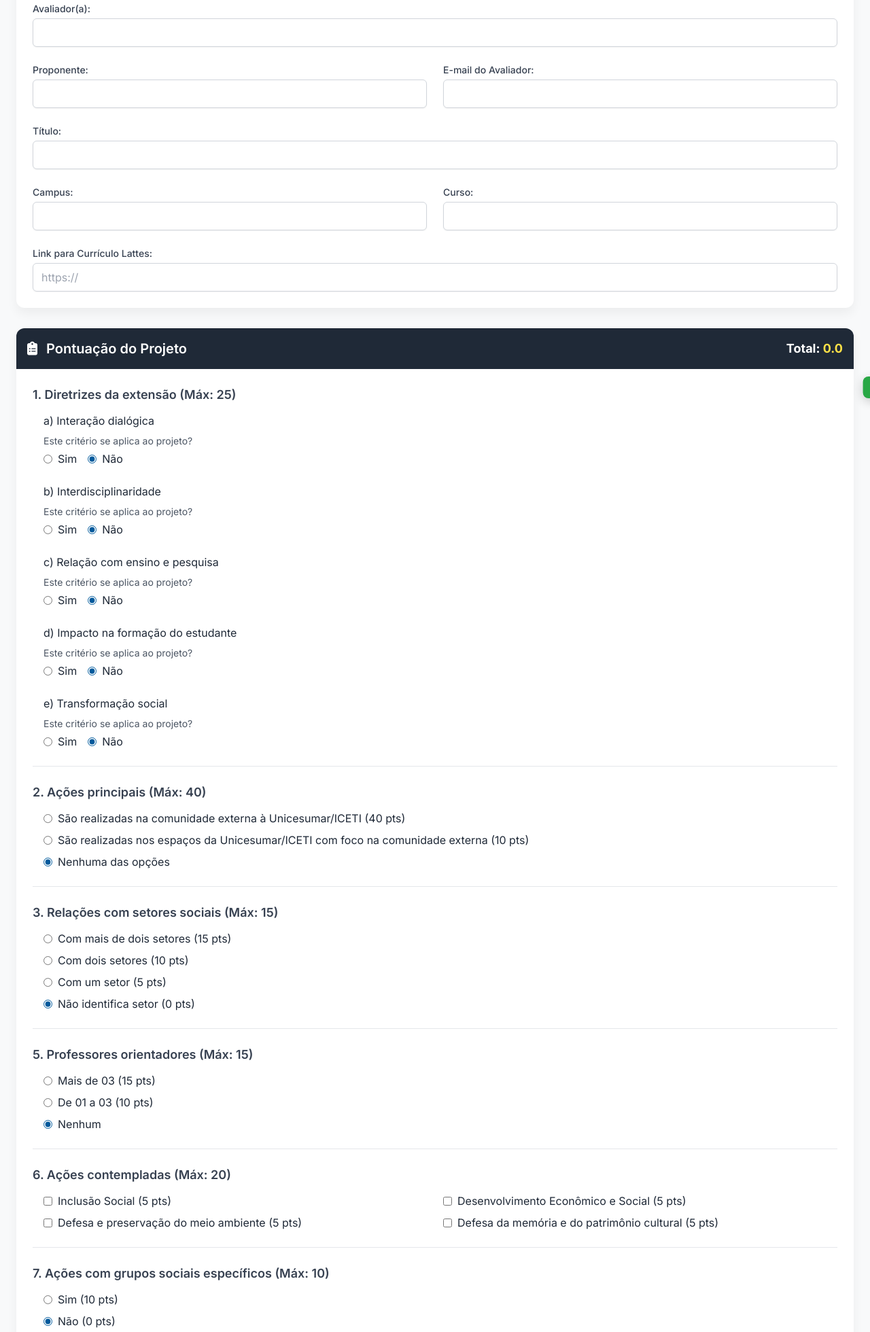
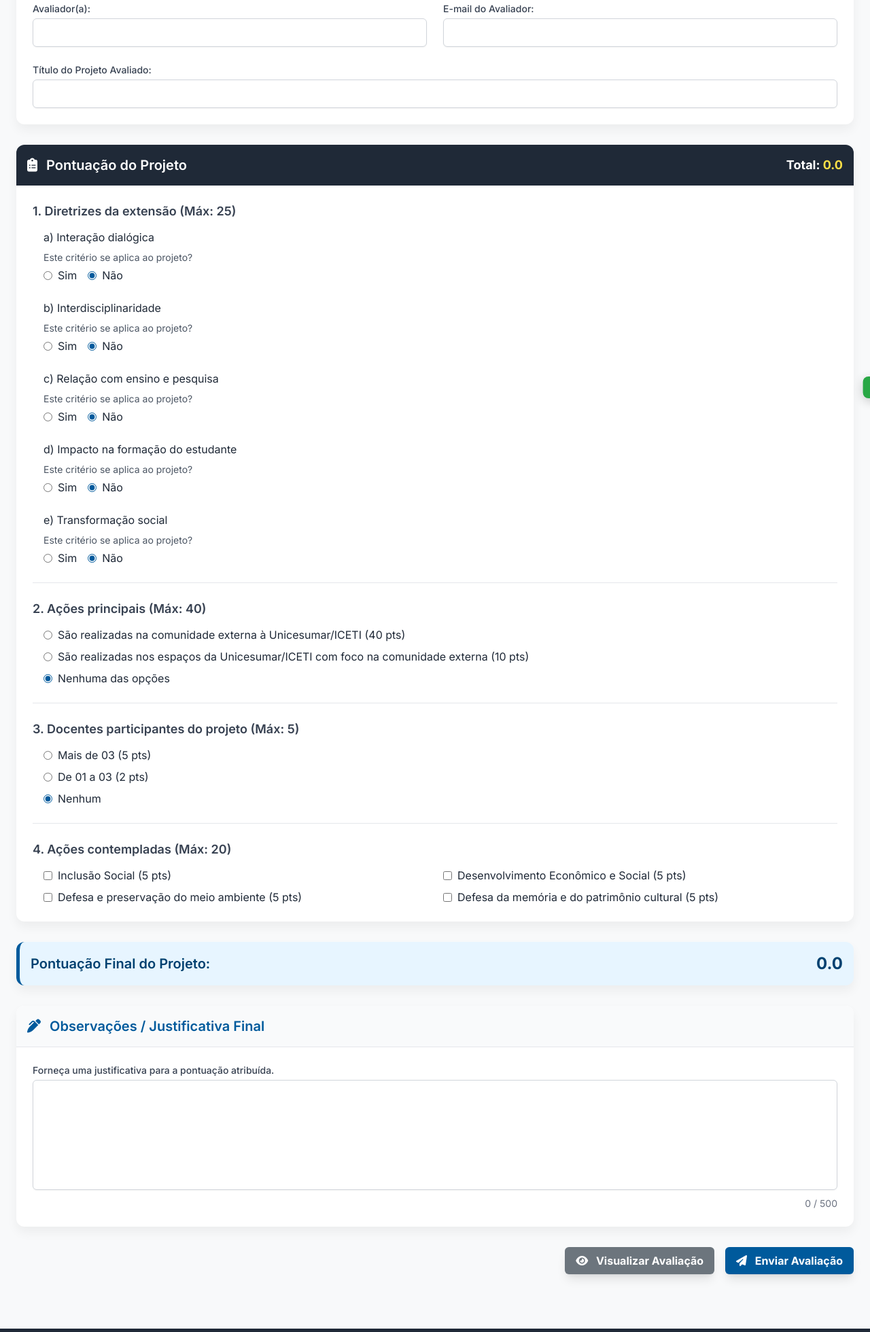
Before and after one commit to ICETI2025/avalia-oextens-o, a plain HTML site: page index.html in a window 1280 px wide. Shown: the part 194-2154 px from the top of the page at 68% size. Drawn offline with nearby package versions, Linux system fonts and the light colour scheme.

Commit message:
Update index.html

```diff
--- a/index.html
+++ b/index.html
@@ -217,33 +217,17 @@
                     </div>
                     <div class="p-6">
                         <div class="grid grid-cols-1 md:grid-cols-2 gap-6">
-                            <div class="md:col-span-2">
+                            <div>
                                 <label for="evaluatorName" class="block text-sm font-medium text-gray-700 mb-1">Avaliador(a):</label>
                                 <input type="text" id="evaluatorName" name="Avaliador" required class="w-full px-3 py-2 border border-gray-300 rounded-md shadow-sm">
-                            </div>
-                            <div>
-                                <label for="proponentName" class="block text-sm font-medium text-gray-700 mb-1">Proponente:</label>
-                                <input type="text" id="proponentName" name="Proponente" required class="w-full px-3 py-2 border border-gray-300 rounded-md shadow-sm">
                             </div>
                              <div>
                                 <label for="email" class="block text-sm font-medium text-gray-700 mb-1">E-mail do Avaliador:</label>
                                 <input type="email" id="email" name="Email" required class="w-full px-3 py-2 border border-gray-300 rounded-md shadow-sm">
                             </div>
                             <div class="md:col-span-2">
-                                <label for="projectTitle" class="block text-sm font-medium text-gray-700 mb-1">Título:</label>
+                                <label for="projectTitle" class="block text-sm font-medium text-gray-700 mb-1">Título do Projeto Avaliado:</label>
                                 <input type="text" id="projectTitle" name="Titulo_Projeto" required class="w-full px-3 py-2 border border-gray-300 rounded-md shadow-sm">
-                            </div>
-                            <div>
-                                <label for="campus" class="block text-sm font-medium text-gray-700 mb-1">Campus:</label>
-                                <input type="text" id="campus" name="Campus" required class="w-full px-3 py-2 border border-gray-300 rounded-md shadow-sm">
-                            </div>
-                            <div>
-                                <label for="course" class="block text-sm font-medium text-gray-700 mb-1">Curso:</label>
-                                <input type="text" id="course" name="Curso" required class="w-full px-3 py-2 border border-gray-300 rounded-md shadow-sm">
-                            </div>
-                            <div class="md:col-span-2">
-                                <label for="lattesLink" class="block text-sm font-medium text-gray-700 mb-1">Link para Currículo Lattes:</label>
-                                <input type="url" id="lattesLink" name="Link_Lattes" placeholder="https://" required class="w-full px-3 py-2 border border-gray-300 rounded-md shadow-sm">
                             </div>
                         </div>
                     </div>
@@ -347,39 +331,21 @@
                         </div>
                         <!-- Critério 3 -->
                         <div class="criterion-section">
-                            <p class="font-semibold mb-3 text-lg text-gray-700 flex items-center">3. Relações com setores sociais (Máx: 15) <i class="fas fa-info-circle tooltip" data-tooltip="Número de setores sociais com os quais o projeto dialoga."></i></p>
+                            <p class="font-semibold mb-3 text-lg text-gray-700 flex items-center">3. Docentes participantes do projeto (Máx: 5) <i class="fas fa-info-circle tooltip" data-tooltip="Quantidade de professores envolvidos além do coordenador."></i></p>
                             <div class="space-y-2 pl-4">
-                                <label class="flex items-center"><input type="radio" name="Setores_Sociais" value="15" class="mr-2"> Com mais de dois setores (15 pts)</label>
-                                <label class="flex items-center"><input type="radio" name="Setores_Sociais" value="10" class="mr-2"> Com dois setores (10 pts)</label>
-                                <label class="flex items-center"><input type="radio" name="Setores_Sociais" value="5" class="mr-2"> Com um setor (5 pts)</label>
-                                <label class="flex items-center"><input type="radio" name="Setores_Sociais" value="0" checked class="mr-2"> Não identifica setor (0 pts)</label>
+                                <label class="flex items-center"><input type="radio" name="Docentes_Participantes" value="5" class="mr-2"> Mais de 03 (5 pts)</label>
+                                <label class="flex items-center"><input type="radio" name="Docentes_Participantes" value="2" class="mr-2"> De 01 a 03 (2 pts)</label>
+                                <label class="flex items-center"><input type="radio" name="Docentes_Participantes" value="0" checked class="mr-2"> Nenhum</label>
                             </div>
                         </div>
-                        <!-- Critério 5 -->
+                        <!-- Critério 4 -->
                         <div class="criterion-section">
-                            <p class="font-semibold mb-3 text-lg text-gray-700 flex items-center">5. Professores orientadores (Máx: 15) <i class="fas fa-info-circle tooltip" data-tooltip="Quantidade de professores envolvidos além do coordenador."></i></p>
-                            <div class="space-y-2 pl-4">
-                                <label class="flex items-center"><input type="radio" name="Professores_Orientadores" value="15" class="mr-2"> Mais de 03 (15 pts)</label>
-                                <label class="flex items-center"><input type="radio" name="Professores_Orientadores" value="10" class="mr-2"> De 01 a 03 (10 pts)</label>
-                                <label class="flex items-center"><input type="radio" name="Professores_Orientadores" value="0" checked class="mr-2"> Nenhum</label>
-                            </div>
-                        </div>
-                        <!-- Critério 6 -->
-                        <div class="criterion-section">
-                            <p class="font-semibold mb-3 text-lg text-gray-700 flex items-center">6. Ações contempladas (Máx: 20) <i class="fas fa-info-circle tooltip" data-tooltip="Selecione as áreas de atuação do projeto. A pontuação é somada."></i></p>
+                            <p class="font-semibold mb-3 text-lg text-gray-700 flex items-center">4. Ações contempladas (Máx: 20) <i class="fas fa-info-circle tooltip" data-tooltip="Selecione as áreas de atuação do projeto. A pontuação é somada."></i></p>
                             <div class="grid grid-cols-1 sm:grid-cols-2 gap-2 pl-4">
                                 <label class="flex items-center"><input type="checkbox" name="Acoes_Contempladas" value="Inclusao_Social" class="mr-2"> Inclusão Social (5 pts)</label>
                                 <label class="flex items-center"><input type="checkbox" name="Acoes_Contempladas" value="Desenvolvimento_Economico_Social" class="mr-2"> Desenvolvimento Econômico e Social (5 pts)</label>
                                 <label class="flex items-center"><input type="checkbox" name="Acoes_Contempladas" value="Meio_Ambiente" class="mr-2"> Defesa e preservação do meio ambiente (5 pts)</label>
                                 <label class="flex items-center"><input type="checkbox" name="Acoes_Contempladas" value="Patrimonio_Cultural" class="mr-2"> Defesa da memória e do patrimônio cultural (5 pts)</label>
-                            </div>
-                        </div>
-                        <!-- Critério 7 -->
-                        <div class="criterion-section">
-                            <p class="font-semibold mb-3 text-lg text-gray-700 flex items-center">7. Ações com grupos sociais específicos (Máx: 10) <i class="fas fa-info-circle tooltip" data-tooltip="Verifique se o projeto atende grupos à margem das ações tradicionais."></i></p>
-                            <div class="space-y-2 pl-4">
-                                <label class="flex items-center"><input type="radio" name="Grupos_Sociais" value="10" class="mr-2"> Sim (10 pts)</label>
-                                <label class="flex items-center"><input type="radio" name="Grupos_Sociais" value="0" checked class="mr-2"> Não (0 pts)</label>
                             </div>
                         </div>
                     </div>
@@ -506,10 +472,13 @@
                                  String(date.getMonth() + 1).padStart(2, '0') +
                                  String(date.getDate()).padStart(2, '0');
 
-                // Use last 3 digits of the timestamp in milliseconds as a unique counter for the day
-                const counterPart = String(Date.now()).slice(-3).padStart(3, '0');
+                const timePart = String(date.getHours()).padStart(2, '0') +
+                                 String(date.getMinutes()).padStart(2, '0') +
+                                 String(date.getSeconds()).padStart(2, '0');
 
-                return `${datePart}${counterPart}`;
+                const randomPart = Math.random().toString(36).substring(2, 8).toUpperCase();
+
+                return `${datePart}-${timePart}-${randomPart}`;
             }
 
             function showToast(message, isError = false) {
@@ -539,7 +508,7 @@
                 });
                 total += Math.min(item1Total, 25);
 
-                form.querySelectorAll('input[name="Acoes_Principais"]:checked, input[name="Setores_Sociais"]:checked, input[name="Professores_Orientadores"]:checked, input[name="Grupos_Sociais"]:checked').forEach(el => total += parseFloat(el.value));
+                form.querySelectorAll('input[name="Acoes_Principais"]:checked, input[name="Docentes_Participantes"]:checked').forEach(el => total += parseFloat(el.value));
 
                 let item6Score = 0;
                 form.querySelectorAll('input[name="Acoes_Contempladas"]:checked').forEach(el => item6Score += 5);
```
